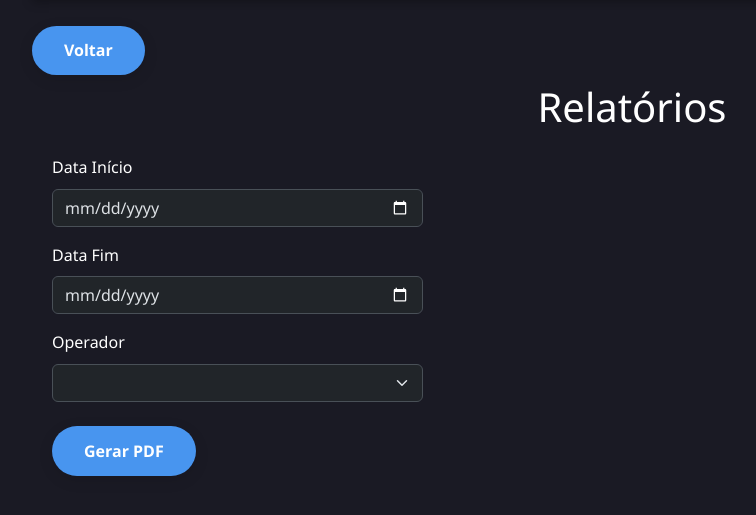
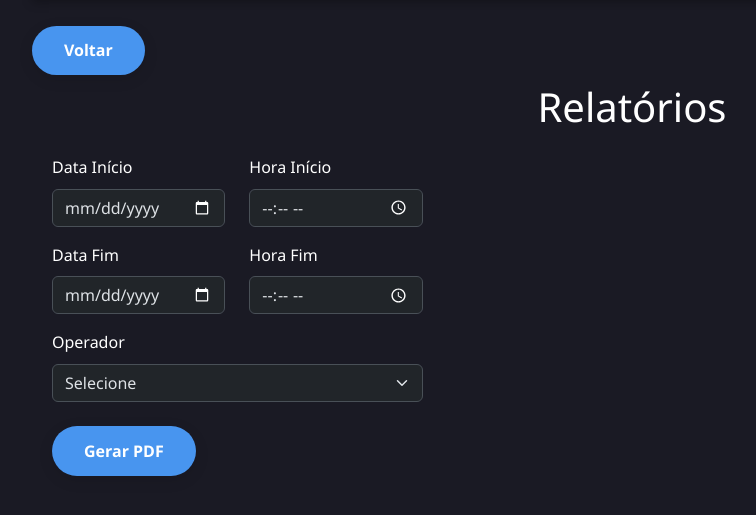
Before and after one commit to repositoryComnect/DataAnalisys, a Flask app: page /relatorios in a window 1280 px wide. Shown: the part 89-604 px from the top of the page, without its empty margins (8-764 px from the left). Run offline with Flask 3, Linux system fonts and the light colour scheme; data that the repository does not hold is empty.

Commit message:
Ajuste em relatórios

```diff
--- a/modules/relatorios/routes.py
+++ b/modules/relatorios/routes.py
@@ -9,32 +9,39 @@ relatorios_bp = Blueprint('relatorios_bp', __name__, url_prefix='/relatorios')
 
 @relatorios_bp.route("/extrairRelatorios", methods=['POST'])
 def extrair_relatorios():
-    data_inicio = request.form.get('data_inicio')
+    data_inicio = request.form.get('data_inicio')  # yyyy-mm-dd
+    hora_inicio = request.form.get('hora_inicio')  # HH:MM
     data_final = request.form.get('data_final')
+    hora_final = request.form.get('hora_final')
     operador = request.form.get('operador')
 
-    if not all([data_inicio, data_final, operador]):
+    if not all([data_inicio, hora_inicio, data_final, hora_final, operador]):
         return {"status": "error", "message": "Parâmetros ausentes"}, 400
 
     try:
-        data_inicio = datetime.strptime(data_inicio, '%Y-%m-%d')
-        data_final = datetime.strptime(data_final, '%Y-%m-%d')
+        dt_inicio = datetime.strptime(f"{data_inicio} {hora_inicio}", '%Y-%m-%d %H:%M')
+        dt_final = datetime.strptime(f"{data_final} {hora_final}", '%Y-%m-%d %H:%M')
     except ValueError:
-        return {"status": "error", "message": "Formato de data inválido"}, 400
+        return {"status": "error", "message": "Formato de data/hora inválido"}, 400
 
-    # Consulta chamados
+    # Consulta chamados com data e hora
     chamados = Chamado.query.filter(
         Chamado.operador == operador,
-        Chamado.data_criacao >= data_inicio,
-        Chamado.data_criacao <= data_final
+        Chamado.data_criacao >= dt_inicio,
+        Chamado.data_criacao <= dt_final
     ).order_by(Chamado.data_criacao).all()
 
-    # Consulta performance
+    total_chamados = len(chamados)
+
+    # Consulta performance (por data apenas)
     performance = PerformanceColaboradores.query.filter(
         PerformanceColaboradores.name == operador,
-        PerformanceColaboradores.data >= data_inicio.date(),
-        PerformanceColaboradores.data <= data_final.date()
+        PerformanceColaboradores.data >= dt_inicio.date(),
+        PerformanceColaboradores.data <= dt_final.date()
     ).order_by(PerformanceColaboradores.data).all()
+
+    total_ligacoes_atendidas = sum(p.ch_atendidas or 0 for p in performance)
+    total_ligacoes_naoatendidas = sum(p.ch_naoatendidas or 0 for p in performance)
 
     # Geração do PDF
     pdf = FPDF()
@@ -43,14 +50,17 @@ def extrair_relatorios():
     pdf.cell(0, 10, f"Relatório do Operador: {operador}", ln=True, align="C")
 
     pdf.set_font("Arial", "", 12)
-    pdf.cell(0, 10, f"Período: {data_inicio.strftime('%d/%m/%Y')} a {data_final.strftime('%d/%m/%Y')}", ln=True)
+    pdf.cell(0, 10, f"Período: {dt_inicio.strftime('%d/%m/%Y %H:%M')} a {dt_final.strftime('%d/%m/%Y %H:%M')}", ln=True)
     pdf.ln(5)
 
-    # ---------------------------
-    # TABELA DE CHAMADOS
-    # ---------------------------
+    # Chamados
     pdf.set_font("Arial", "B", 14)
     pdf.cell(0, 10, "Chamados:", ln=True)
+
+    pdf.set_font("Arial", "", 12)
+    pdf.cell(0, 10, f"Total de chamados: {total_chamados}", ln=True)
+    pdf.ln(2)
+
     pdf.set_font("Arial", "B", 11)
     pdf.cell(40, 8, "Código", 1)
     pdf.cell(50, 8, "Status", 1)
@@ -73,11 +83,15 @@ def extrair_relatorios():
 
     pdf.ln(10)
 
-    # ---------------------------
-    # TABELA DE PERFORMANCE
-    # ---------------------------
+    # Performance
     pdf.set_font("Arial", "B", 14)
     pdf.cell(0, 10, "Performance de Ligações:", ln=True)
+
+    pdf.set_font("Arial", "", 12)
+    pdf.cell(0, 8, f"Total ligações atendidas: {total_ligacoes_atendidas}", ln=True)
+    pdf.cell(0, 8, f"Total ligações não atendidas: {total_ligacoes_naoatendidas}", ln=True)
+    pdf.ln(2)
+
     pdf.set_font("Arial", "B", 11)
     pdf.cell(30, 8, "Data", 1)
     pdf.cell(30, 8, "Atendidas", 1)
@@ -109,7 +123,7 @@ def extrair_relatorios():
 
 @relatorios_bp.route("/getOperadores", methods=['GET'])
 def get_operadores():
-    operadores_ignorar = ['Alexandre', 'API', 'Caio', 'Chrysthyanne', 'Fabio', 'Fernando', 'Maria Luiza', 'Paulo', 'Luciano', 'Eduardo']  # operadores a ignorar
+    operadores_ignorar = ['Alexandre', 'API', 'Caio', 'Fabio', 'Paulo', 'Luciano']  # operadores a ignorar
     operadores = (
         db.session.query(Chamado.operador)
         .filter(Chamado.operador.isnot(None),
--- a/templates/colaboradores.html
+++ b/templates/colaboradores.html
@@ -81,12 +81,12 @@
         <div class="card-body">
           <h6>Pesquisa Satisfação</h6>
           <p class="fs-6 mb-1 text-danger">
-            Sem retorno: <span id="percentual-null">-</span>
+            Sem retorno: <span id="percentual-null">-</span> / <span id="nao-respondidas"></span>
           </p>
           <p class="fs-6 mb-0 text-success">
             Retorno:
             <a href="#" id="link-retorno" data-bs-toggle="modal" data-bs-target="#modalComentariosPesquisa">
-              <span id="percentual-retorno">-</span>
+              <span id="percentual-retorno">-</span> / <span id="respondidas"></span>
             </a>
           </p>
         </div>
--- a/templates/js/dashboard_js.html
+++ b/templates/js/dashboard_js.html
@@ -14,7 +14,7 @@ document.addEventListener("DOMContentLoaded", () => {
         return new Chart(ctx, {
             type: 'bar',
             data: {
-                labels: ['Dentro do Prazo', 'Quase Estourando', 'Expirado'],
+                labels: ['Dentro do Prazo', 'Prazo Crítico', 'Expirado'],
                 datasets: [{
                     label: label,
                     data: [naoExpirado, quaseEstourando, expirado],
@@ -113,7 +113,6 @@ document.addEventListener("DOMContentLoaded", () => {
 });
 </script>
 
-
 <!-- Bloco que traz as informações dos grupos -->
     <script>
        fetch('/dashboard/ChamadosSuporte/por_grupo_mes_atual')
@@ -189,7 +188,6 @@ document.addEventListener("DOMContentLoaded", () => {
 
 
     </script>
-
 
     <script>
     document.addEventListener('DOMContentLoaded', function () {
@@ -276,7 +274,6 @@ document.addEventListener("DOMContentLoaded", () => {
 
     </script>
 
-
 <!--<script>
 document.addEventListener("DOMContentLoaded", function () {
     fetch('/dashboard/ChamadosSuporte/contagem_mes_atual', {
--- a/templates/js/relatorios_js.html
+++ b/templates/js/relatorios_js.html
@@ -22,8 +22,10 @@
         const data_inicio = document.getElementById("data_inicio").value;
         const data_final = document.getElementById("data_final").value;
         const operador = document.getElementById("operador").value;
+        const hora_inicio = document.getElementById("hora_inicio").value;
+        const hora_final = document.getElementById("hora_final").value;
 
-        if (!data_inicio || !data_final || !operador) {
+        if (!data_inicio || !data_final || !operador || !hora_final || !hora_inicio) {
             alert("Por favor, preencha Data Início, Data Fim e selecione um Operador.");
             return;
         }
@@ -32,6 +34,8 @@
         formData.append('data_inicio', data_inicio);
         formData.append('data_final', data_final);
         formData.append('operador', operador);
+        formData.append('hora_inicio', hora_inicio);
+        formData.append('hora_final', hora_final);
 
         fetch('/relatorios/extrairRelatorios', {
             method: 'POST',
--- a/templates/relatorios.html
+++ b/templates/relatorios.html
@@ -4,6 +4,7 @@
     <meta charset="utf-8">
     <meta name="viewport" content="width=device-width, initial-scale=1">
     <title>Relatórios</title>
+
     <link href="https://cdn.jsdelivr.net/npm/bootstrap@5.3.0/dist/css/bootstrap.min.css" rel="stylesheet">
     <link rel="stylesheet" href="https://cdn.jsdelivr.net/npm/bootstrap-icons@1.11.1/font/bootstrap-icons.css">
     <link rel="icon" type="image/x-icon" href="{{ url_for('static', filename='img/icone.png') }}">
@@ -29,18 +30,30 @@
             <!-- Filtros -->
             <div class="col-md-4">
                 <form id="formRelatorio" method="POST" action="">
-                    <div class="mb-3">
+                    <div class="row mb-3">
+                        <div class="col-6">
                             <label for="data_inicio" class="form-label" style="color: white;">Data Início</label>
                             <input type="date" class="form-control" id="data_inicio" name="data_inicio" required>
                         </div>
-                    <div class="mb-3">
+                        <div class="col-6">
+                            <label for="hora_inicio" class="form-label" style="color: white;">Hora Início</label>
+                            <input type="time" class="form-control" id="hora_inicio" name="hora_inicio" required>
+                        </div>
+                    </div>
+                    <div class="row mb-3">
+                        <div class="col-6">
                             <label for="data_final" class="form-label" style="color: white;">Data Fim</label>
                             <input type="date" class="form-control" id="data_final" name="data_final" required>
                         </div>
+                        <div class="col-6">
+                            <label for="hora_final" class="form-label" style="color: white;">Hora Fim</label>
+                            <input type="time" class="form-control" id="hora_final" name="hora_final" required>
+                        </div>
+                    </div>
                     <div class="mb-3">
                         <label for="operador" class="form-label" style="color: white;">Operador</label>
-                        <select class="form-select" id="operador" name="operador">
-                            <option value=""></option>
+                        <select class="form-select" id="operador" name="operador" required>
+                            <option value="">Selecione</option>
                         </select>
                     </div>
                     <button type="button" class="btn btn-success mt-2" onclick="gerarPDF()">Gerar PDF</button>
@@ -50,7 +63,6 @@
     </div>
 
     <script src="https://cdn.jsdelivr.net/npm/bootstrap@5.3.3/dist/js/bootstrap.bundle.min.js"></script>
-
     {% include 'js/relatorios_js.html' %}
 </body>
 </html>
```
Also changed, not shown: modules/deskmanager/dashboard/routes.py (+12 -20 lines), templates/insights.html (+2 -27 lines), templates/js/colaboradores_js.html (+8 -2 lines), templates/js/dashboard_charts_js.html (+5 -8 lines), templates/js/insights_js.html (+10 -7 lines), 1 other file. Lines whose indentation alone changed are shown as unchanged.
